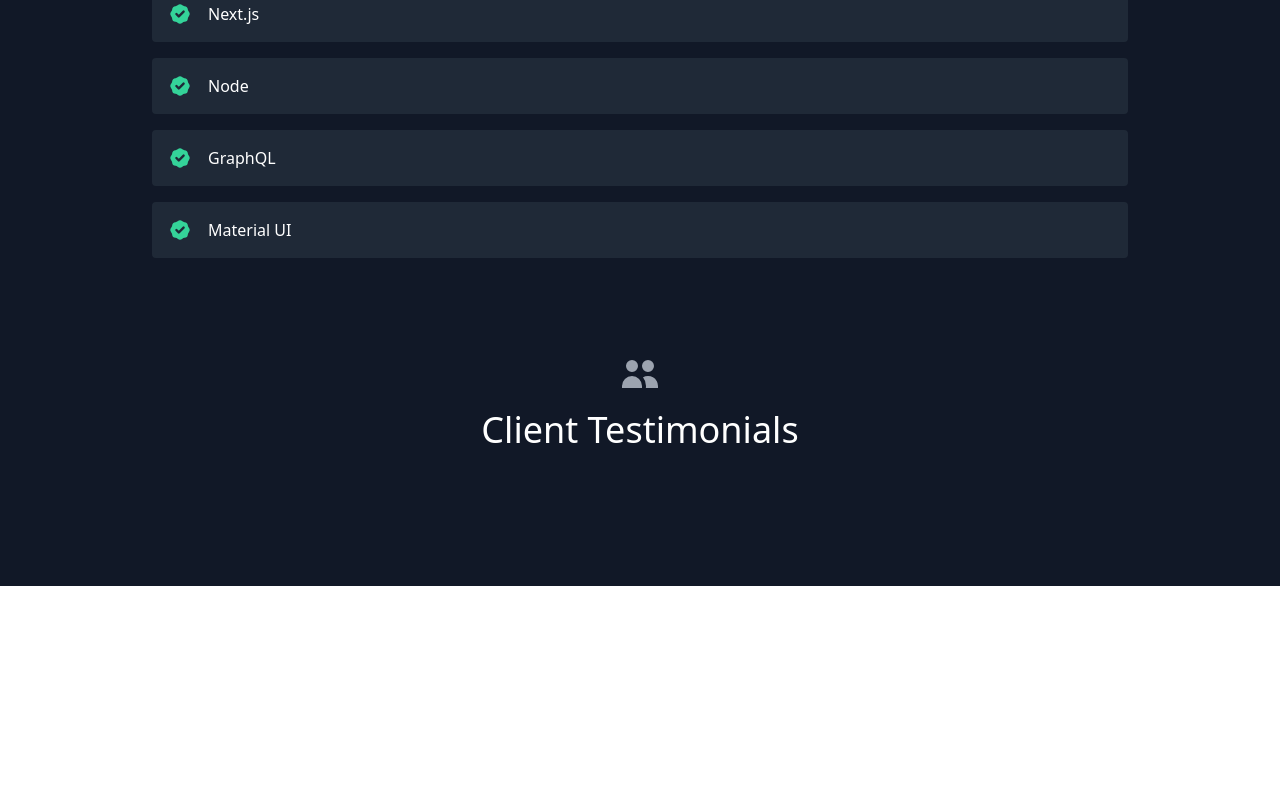
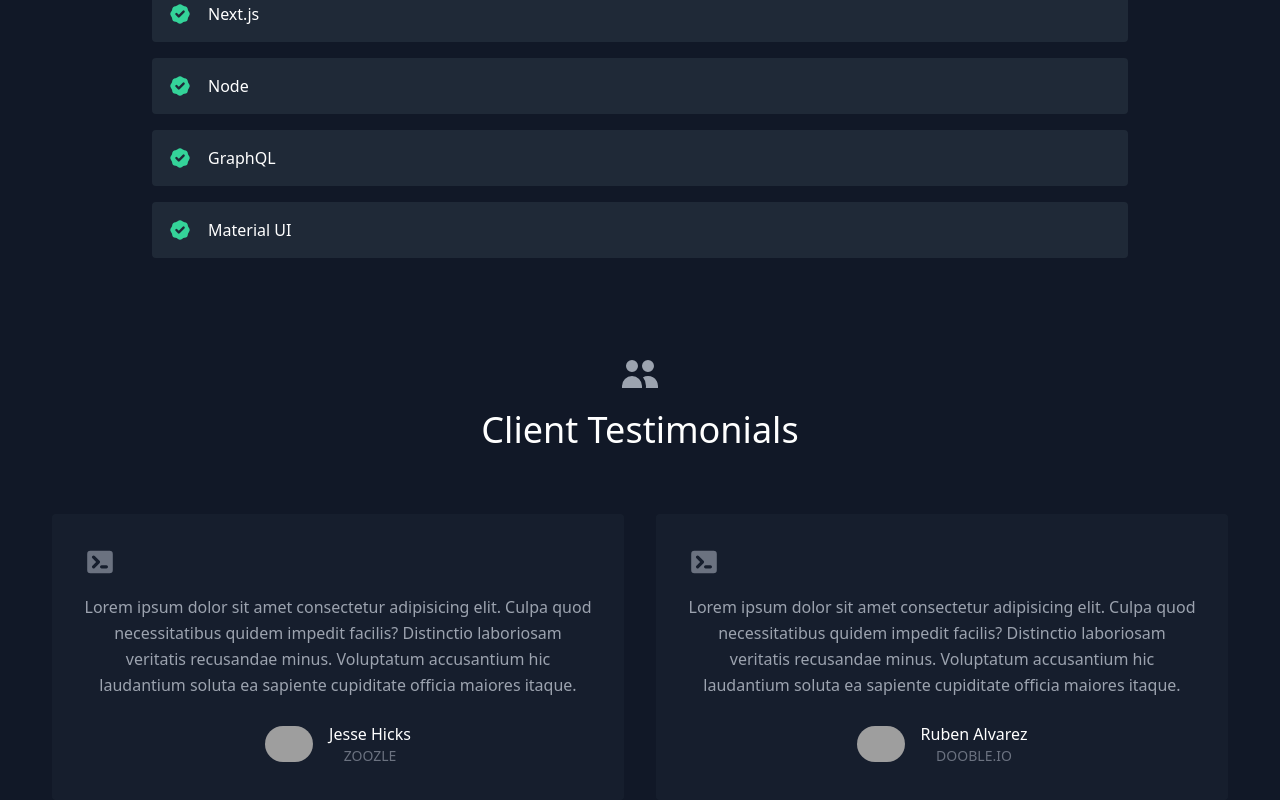
Before and after one commit to richardsavala/react-portfolio, a React (Create React App) app: page / in a window 1280 px wide. Shown: the part 1211-2011 px from the top of the page. Before the commit the page ends 1797 px from the top, so only its background shows below. Built offline with nearby package versions, Linux system fonts and the light colour scheme; grey boxes are pictures that could not be loaded.

Commit message:
Add files via upload
react portfolio
in Testimonials.js finished return

```diff
--- a/src/components/Testimonials.js
+++ b/src/components/Testimonials.js
@@ -12,7 +12,27 @@ export default function Testimonials() {
         </h1>
         <div className="flex flex-wrap m-4">
           {testimonials.map((testimonial) => (
-            <div className="p-4 md:w-1/2 w-full"></div>
+            <div className="p-4 md:w-1/2 w-full">
+              <div className="h-full bg-gray-800 bg-opacity-40 p-8 rounded">
+                <TerminalIcon className="block w-8 text-gray-500 mb-4" />
+                <p className="leading-relaxed mb-6">{testimonial.quote}</p>
+                <div className="inline-flex items-center">
+                  <img
+                    src={testimonial.image}
+                    alt="testimonial"
+                    className="w-12 rounded-full flex-shrink-0 object-cover object-center"
+                  />
+                  <span className="flex-grow flex flex-col pl-4">
+                    <span className="title-font font-medium text-white">
+                      {testimonial.name}
+                    </span>
+                    <span className="text-gray-500 text-sm uppercase">
+                      {testimonial.company}
+                    </span>
+                  </span>
+                </div>
+              </div>
+            </div>
           ))}
         </div>
       </div>
```
